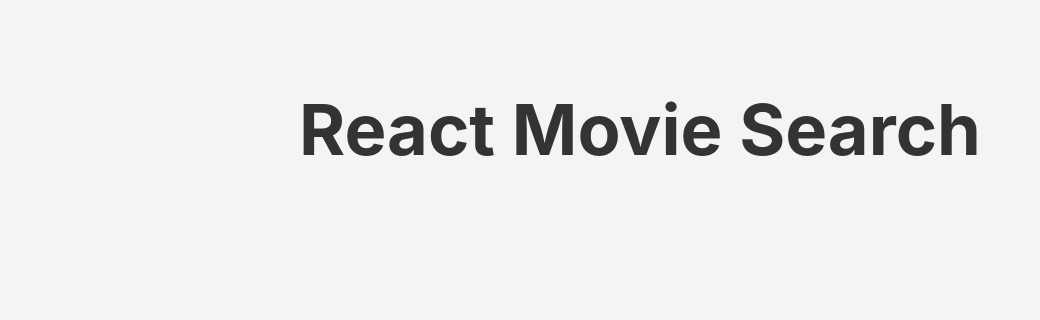
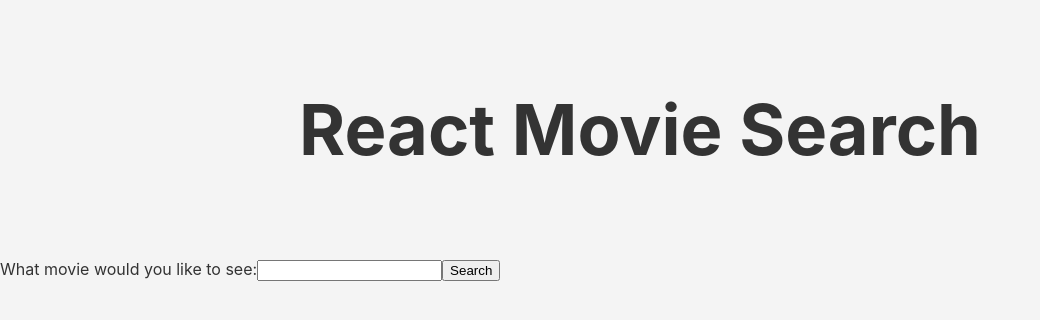
Before and after one commit to emilybowersox/react-movie-application, a React (Create React App) app: page / in a window 1280 px wide. Shown: the top 320 px of the page, without its empty margins (0-1040 px from the left). Built offline with nearby package versions, Linux system fonts and the light colour scheme.

Commit message:
search component

```diff
--- a/src/index.js
+++ b/src/index.js
@@ -5,10 +5,12 @@ import './helloWorld.css';
 import HelloWorld from './HelloWorld';
 // import App from './App';
 import * as serviceWorker from './serviceWorker';
+import MovieSearchComponent from "./movieSearchComponent";
 
 ReactDOM.render(
   <React.StrictMode>
     <HelloWorld />
+    <MovieSearchComponent />
   </React.StrictMode>,
   document.getElementById('root')
 );
--- /dev/null
+++ b/src/movieSearchComponent.js
@@ -0,0 +1,15 @@
+import React from "react";
+
+export default function MovieSearchComponent() {
+
+    return (
+        <form action="" className="form">
+            <label htmlFor="query" className="label">What movie would you like to see:</label>
+            <input type="text" name="query"/>
+            <button className="button" type="submit">Search</button>
+        </form>
+
+        // <h1>Hello World</h1>
+    )
+
+}
```
